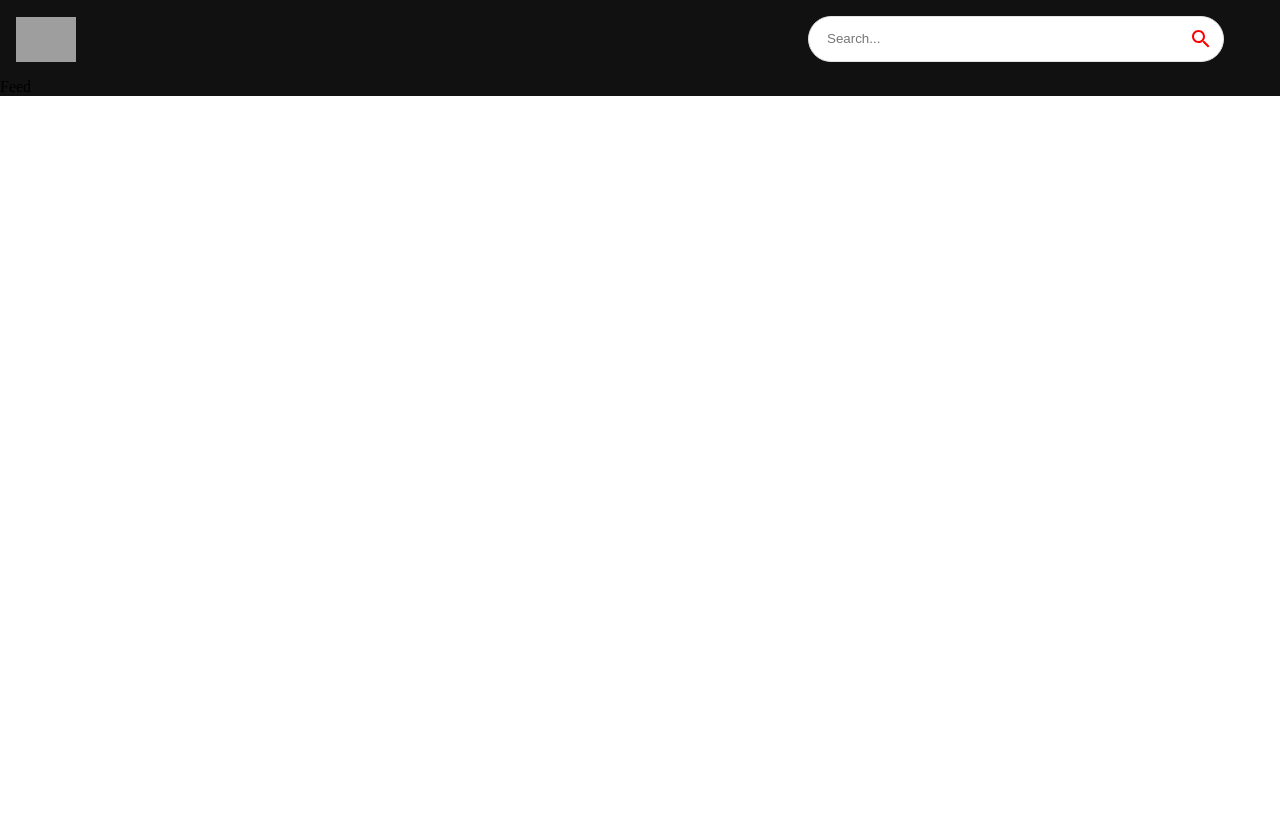
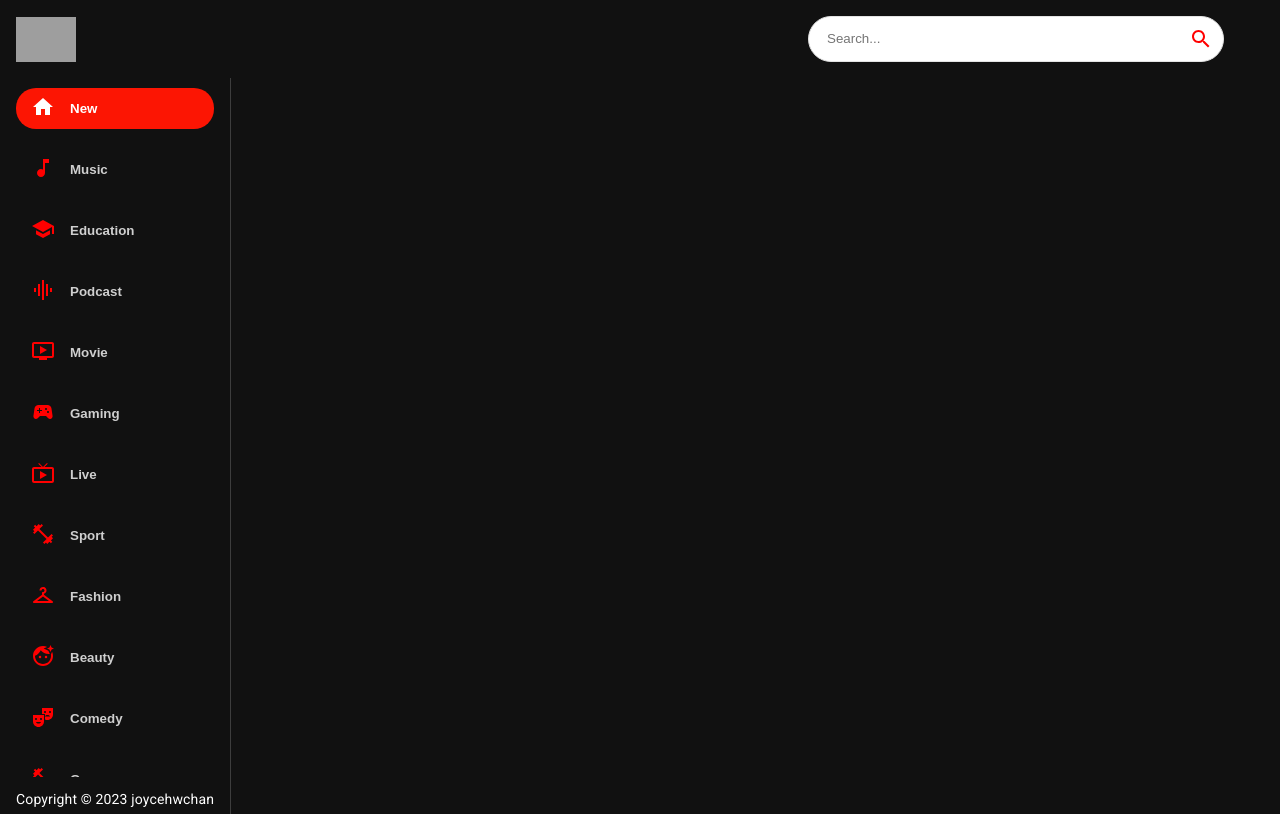
Before and after one commit to joycehwchan/react-youtube-clone, a React (Create React App) app: page / in a window 1280 px wide. Built offline with nearby package versions, Linux system fonts and the light colour scheme; grey boxes are pictures that could not be loaded.

Commit message:
added sidebar

```diff
--- a/src/components/Feed.jsx
+++ b/src/components/Feed.jsx
@@ -1,7 +1,28 @@
-import React from "react";
+import React, { useEffect, useState } from "react";
+import { Box, Stack, Typography } from "@mui/material";
+import Sidebar from "./Sidebar";
 
 const Feed = () => {
-  return <div>Feed</div>;
+  return (
+    <Stack sx={{ flexDirection: { sx: "column", md: "row" } }}>
+      <Box
+        sx={{
+          height: { sx: "auto", md: "92vh" },
+          borderRight: "1px solid #3d3d3d",
+          px: { sx: 0, md: 2 },
+        }}
+      >
+        <Sidebar />
+        <Typography
+          className="copyright"
+          variant="body2"
+          sx={{ mt: 1.5, color: "#fff" }}
+        >
+          Copyright © 2023 joycehwchan
+        </Typography>
+      </Box>
+    </Stack>
+  );
 };
 
 export default Feed;
--- /dev/null
+++ b/src/components/Sidebar.jsx
@@ -0,0 +1,42 @@
+import { Stack } from "@mui/material";
+import { categories } from "../utils/constants";
+
+const selectedCategory = "New";
+
+const Sidebar = () => (
+  <Stack
+    direction="row"
+    sx={{
+      overflowY: "auto",
+      height: { sx: "auto", md: "95%" },
+      flexDirection: { md: "column" },
+    }}
+  >
+    {categories.map((category) => (
+      <button
+        className="category-btn"
+        style={{
+          background: category.name === selectedCategory && "#FC1503",
+          color: "white",
+        }}
+        key={category.name}
+      >
+        <span
+          style={{
+            color: category.name === selectedCategory ? "white" : "red",
+            marginRight: "15px",
+          }}
+        >
+          {category.icon}
+        </span>
+        <span
+          style={{ opacity: category.name === selectedCategory ? "1" : "0.8" }}
+        >
+          {category.name}
+        </span>
+      </button>
+    ))}
+  </Stack>
+);
+
+export default Sidebar;
--- a/src/components/index.js
+++ b/src/components/index.js
@@ -4,3 +4,4 @@
 export { default as ChannelDetail } from "./ChannelDetail";
 export { default as SearchFeed } from "./SearchFeed";
 export { default as Searchbar } from "./Searchbar";
+export { default as Sidebar } from "./Sidebar";
--- a/src/utils/constants.js
+++ b/src/utils/constants.js
@@ -16,10 +16,10 @@
 
 export const categories = [
   { name: "New", icon: <HomeIcon /> },
-  { name: "JS Mastery", icon: <CodeIcon /> },
-  { name: "Coding", icon: <CodeIcon /> },
-  { name: "ReactJS", icon: <CodeIcon /> },
-  { name: "NextJS", icon: <CodeIcon /> },
+  // { name: "JS Mastery", icon: <CodeIcon /> },
+  // { name: "Coding", icon: <CodeIcon /> },
+  // { name: "ReactJS", icon: <CodeIcon /> },
+  // { name: "NextJS", icon: <CodeIcon /> },
   { name: "Music", icon: <MusicNoteIcon /> },
   { name: "Education", icon: <SchoolIcon /> },
   { name: "Podcast", icon: <GraphicEqIcon /> },
```
